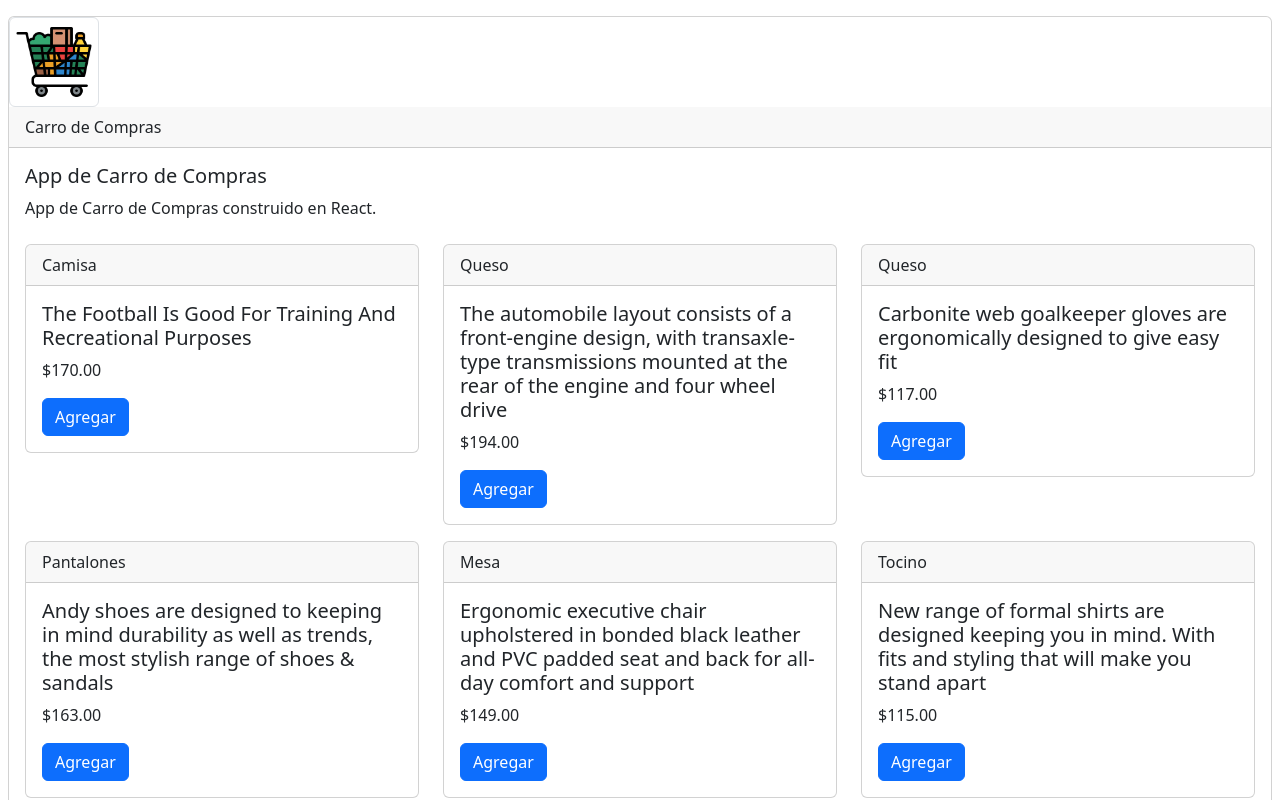
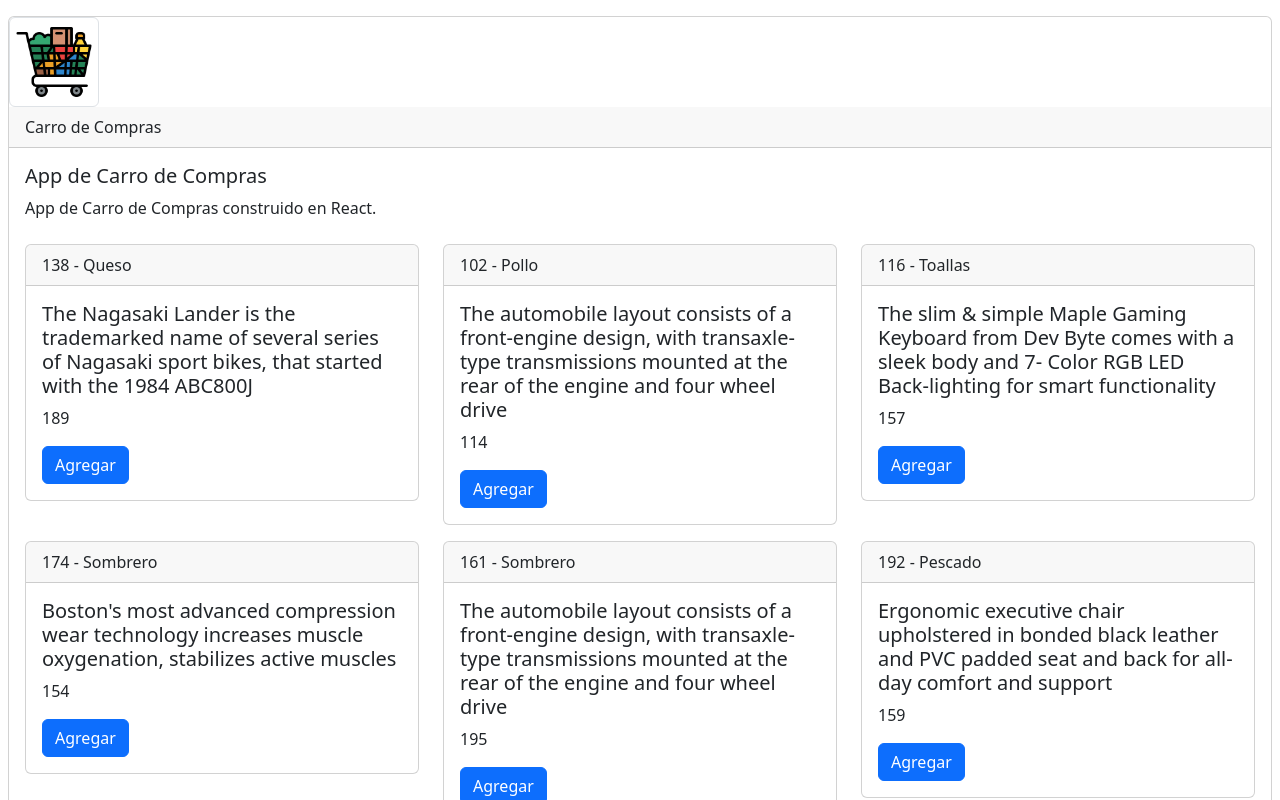
Before and after one commit to zutjmx/carro-compras-app, a React (Vite) app: page / in a window 1280 px wide. Shown: the top 800 px of the page. Built offline with nearby package versions, Linux system fonts and the light colour scheme.

Commit message:
Se crea componente VistaCatProductos

```diff
--- a/package.json
+++ b/package.json
@@ -11,6 +11,7 @@
   },
   "dependencies": {
     "bootstrap": "^5.3.0",
+    "prop-types": "^15.8.1",
     "react": "^18.2.0",
     "react-dom": "^18.2.0",
     "sweetalert2": "^11.7.11",
--- a/src/CarroComprasApp.jsx
+++ b/src/CarroComprasApp.jsx
@@ -1,13 +1,14 @@
-import { getProducto/* , getProductos */ } from "./services/productoService";
+import { getProducto, getProductos } from "./services/productoService";
+import { VistaCatProductos } from './components/VistaCatProductos';
 
 const CarroComprasApp = () => {
   const productoUno = getProducto();
   const productoDos = getProducto();
   const productoTres = getProducto();
-  const productoCuatro = getProducto();
-  const productoCinco = getProducto();
-  const productoSeis = getProducto();
-  // const productos = getProductos();
+  // const productoCuatro = getProducto();
+  // const productoCinco = getProducto();
+  // const productoSeis = getProducto();
+   const productos = getProductos();
 
   return (
     <>
@@ -20,85 +21,16 @@ const CarroComprasApp = () => {
             App de Carro de Compras construido en React.
           </p>
           <div className="row">
-
-            {/* {productos.map(({id,nombre,descripcion,precio}) => {
+            {productos.map(({id,nombre,descripcion,precio}) => {
               return (
-                <>
-                  <div className="col-4 my-2">
-                    <div className="card">
-                      <div className="card-header">{id} - {nombre}</div>
-                      <div className="card-body">
-                        <h5 className="card-title">{descripcion}</h5>
-                        <p className="card-text">{precio}</p>
-                        <button className="btn btn-primary">Agregar</button>
-                      </div>
-                    </div>
-                  </div>
-                </>
+                <VistaCatProductos key={id}
+                                   id={id}
+                                   nombre={nombre}
+                                   descripcion={descripcion}
+                                   precio={precio}
+                />
               );
-            })} */}
-
-            <div className="col-4 my-2">
-              <div className="card">
-                <div className="card-header">{productoUno.nombre}</div>
-                <div className="card-body">
-                  <h5 className="card-title">{productoUno.descripcion}</h5>
-                  <p className="card-text">{productoUno.precioLabel}</p>
-                  <button className="btn btn-primary">Agregar</button>
-                </div>
-              </div>
-            </div>
-            <div className="col-4 my-2">
-              <div className="card">
-                <div className="card-header">{productoDos.nombre}</div>
-                <div className="card-body">
-                  <h5 className="card-title">{productoDos.descripcion}</h5>
-                  <p className="card-text">{productoDos.precioLabel}</p>
-                  <button className="btn btn-primary">Agregar</button>
-                </div>
-              </div>
-            </div>
-            <div className="col-4 my-2">
-              <div className="card">
-                <div className="card-header">{productoTres.nombre}</div>
-                <div className="card-body">
-                  <h5 className="card-title">{productoTres.descripcion}</h5>
-                  <p className="card-text">{productoTres.precioLabel}</p>
-                  <button className="btn btn-primary">Agregar</button>
-                </div>
-              </div>
-            </div>
-            <div className="col-4 my-2">
-              <div className="card">
-                <div className="card-header">{productoCuatro.nombre}</div>
-                <div className="card-body">
-                  <h5 className="card-title">{productoCuatro.descripcion}</h5>
-                  <p className="card-text">{productoCuatro.precioLabel}</p>
-                  <button className="btn btn-primary">Agregar</button>
-                </div>
-              </div>
-            </div>
-            <div className="col-4 my-2">
-              <div className="card">
-                <div className="card-header">{productoCinco.nombre}</div>
-                <div className="card-body">
-                  <h5 className="card-title">{productoCinco.descripcion}</h5>
-                  <p className="card-text">{productoCinco.precioLabel}</p>
-                  <button className="btn btn-primary">Agregar</button>
-                </div>
-              </div>
-            </div>
-            <div className="col-4 my-2">
-              <div className="card">
-                <div className="card-header">{productoSeis.nombre}</div>
-                <div className="card-body">
-                  <h5 className="card-title">{productoSeis.descripcion}</h5>
-                  <p className="card-text">{productoSeis.precioLabel}</p>
-                  <button className="btn btn-primary">Agregar</button>
-                </div>
-              </div>
-            </div>
-
+            })}
           </div>
         </div>
         <div className="card my-3 mx-2 w-50">
--- /dev/null
+++ b/src/components/VistaCatProductos.jsx
@@ -0,0 +1,27 @@
+import PropTypes from 'prop-types';
+
+export const VistaCatProductos = ({id,nombre,descripcion,precio}) => {
+  return (
+    <>
+      <div className="col-4 my-2">
+        <div className="card">
+          <div className="card-header">
+            {id} - {nombre}
+          </div>
+          <div className="card-body">
+            <h5 className="card-title">{descripcion}</h5>
+            <p className="card-text">{precio}</p>
+            <button className="btn btn-primary">Agregar</button>
+          </div>
+        </div>
+      </div>
+    </>
+  );
+};
+
+VistaCatProductos.propTypes  = {
+    id: PropTypes.number.isRequired,
+    nombre: PropTypes.string.isRequired,
+    descripcion: PropTypes.string.isRequired,
+    precio: PropTypes.number.isRequired,
+}
--- a/src/data/productoDatos.js
+++ b/src/data/productoDatos.js
@@ -13,18 +13,33 @@ const generaProducto = () => {
 
 const generaProductos = () => {
     const arrProductos = [];
-    for (let index = 0; index < 10; index++) {
-        //const element = array[index];
+    const numerosIds = generaArrNumerico();
+
+    for (let index = 0; index < numerosIds.length; index++) {
         const producto = {
-            id: faker.number.int({min:100,max:200}),
+            id: numerosIds[index],
             nombre: faker.commerce.product(),
             descripcion: faker.commerce.productDescription(),
-            //precioLabel: faker.number.int({min:100,max:200}).toLocaleString('es-MX', { style: 'currency', currency: 'MXN' }),
             precio: faker.number.int({min:100,max:200})
         }
         arrProductos.push(producto);
     }
+
     return arrProductos;
+}
+
+const generaArrNumerico = () => {
+    let numeros = [];
+    //Se llena un arreglo de núemros
+    for (let index = 0; index < 9; index++) {
+        const numero = faker.number.int({min:100,max:200});
+        numeros.push(numero);
+    }
+    //Se quitan duplicados con filter
+    let resultado = numeros.filter((item,index)=>{
+        return numeros.indexOf(item) === index;
+    });
+    return resultado;
 }
 
 export {
```
Also changed, not shown: 1 other file (tests, documents, lock files or other folders).
